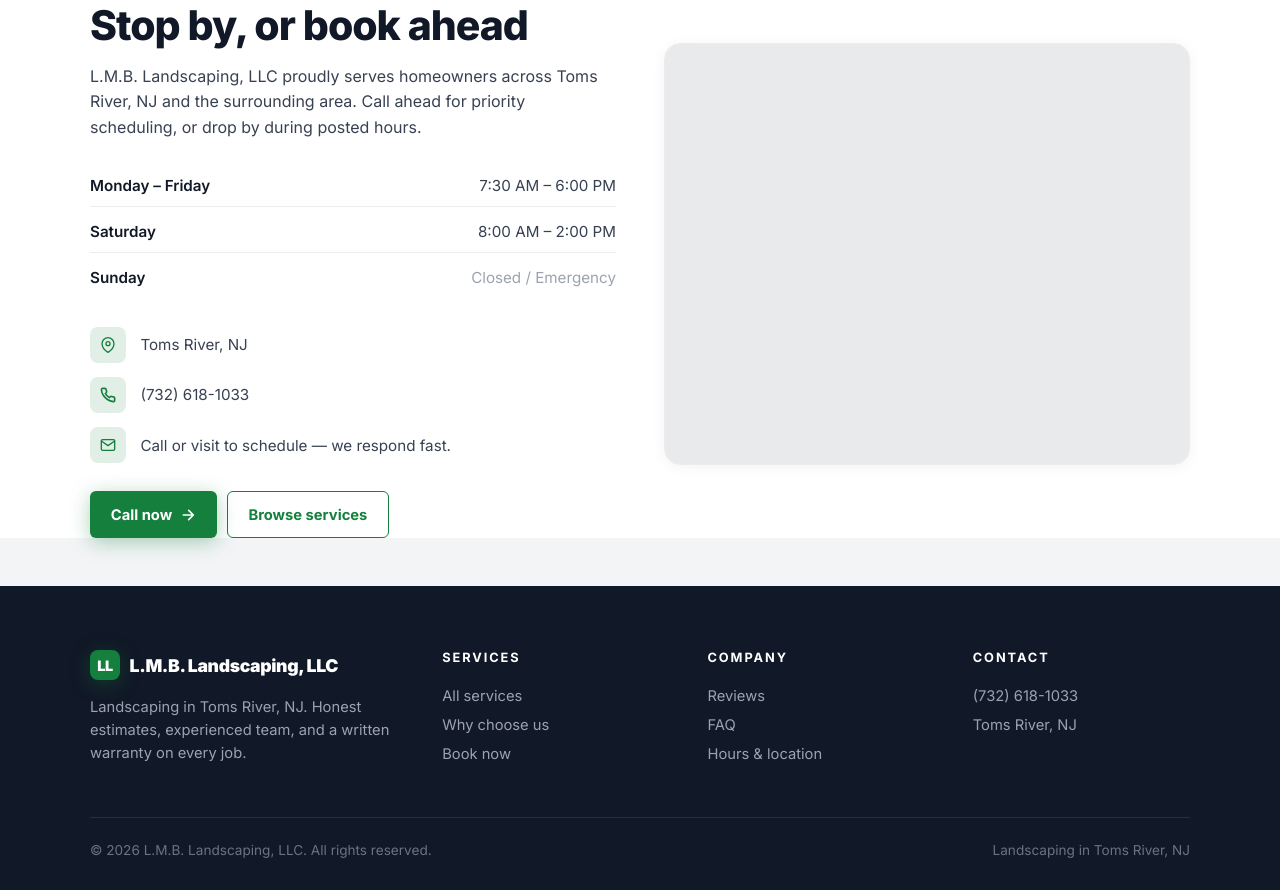
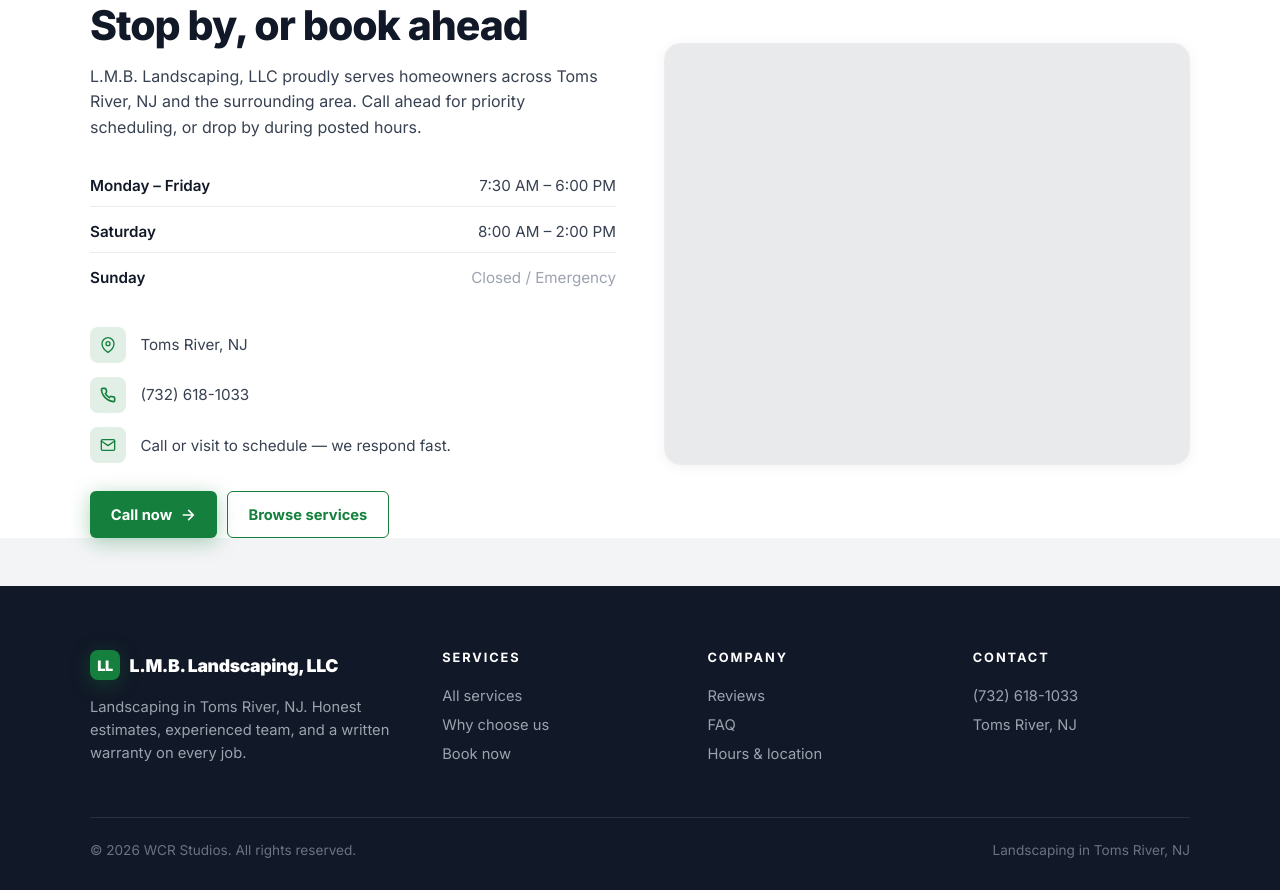
Before and after one commit to Wrenbjor/trades--lmb-landscaping-llc, a plain HTML site: page index.html in a window 1280 px wide. Shown: the part 4711-5601 px from the top of the page. Drawn offline with nearby package versions, Linux system fonts and the light colour scheme; no server answers.

Commit message:
Update site

```diff
--- a/index.html
+++ b/index.html
@@ -605,7 +605,7 @@
     </div>
   </div>
   <div class="foot-bottom">
-    <div>&copy; 2026 L.M.B. Landscaping, LLC. All rights reserved.</div>
+    <div>&copy; 2026 WCR Studios. All rights reserved.</div>
     <div>Landscaping in Toms River, NJ</div>
   </div>
 </footer>
```
